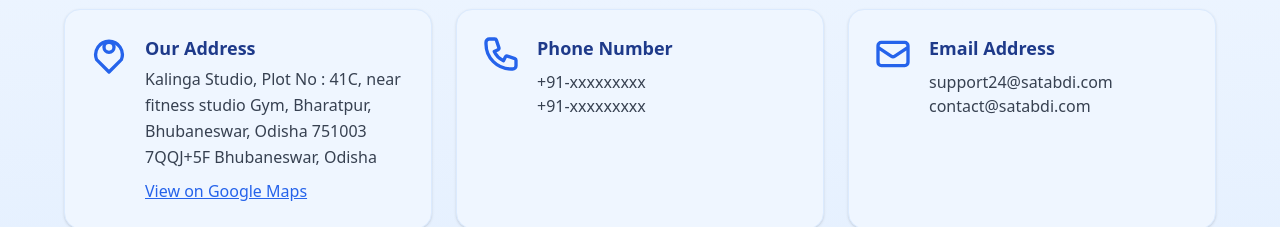
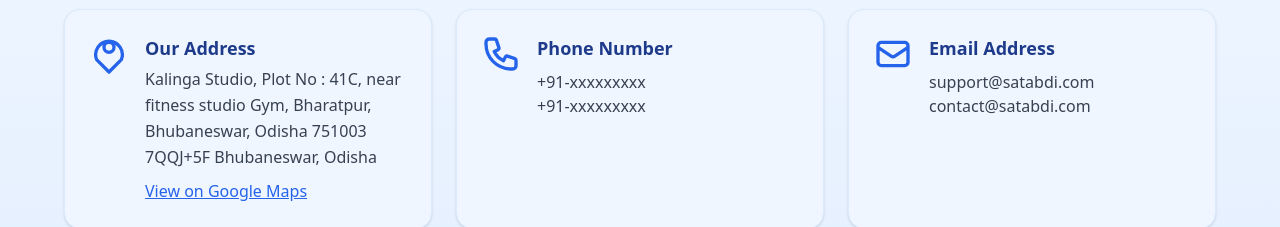
Before and after one commit to retrodserver/Satabdi_Website, a React (Vite) app: page /contact in a window 1280 px wide. Shown: the part 231-458 px from the top of the page. Built offline with nearby package versions, Linux system fonts and the light colour scheme.

Commit message:
location updated

```diff
--- a/src/components/Contact.jsx
+++ b/src/components/Contact.jsx
@@ -116,7 +116,7 @@
               Email Address
             </h3>
             <p className="text-sm sm:text-base leading-relaxed text-gray-700 dark:text-blue-100">
-              support24@satabdi.com
+              support@satabdi.com
               <br /> contact@satabdi.com
             </p>
           </div>
@@ -132,7 +132,7 @@
           height="350"
           className="border-0"
           allowFullScreen
-          loading="lazy"
+          loading=""
           referrerPolicy="no-referrer-when-downgrade"
         ></iframe>
       </div>
--- a/src/components/Menu.jsx
+++ b/src/components/Menu.jsx
@@ -56,7 +56,7 @@
           {menuPhotos.map((item, idx) => (
             <div
               key={idx}
-              className="relative w-full mb-6 break-inside-avoid rounded-3xl overflow-hidden shadow-2xl hover:scale-105 transition-transform cursor-pointer"
+              className="relative w-full mb-6 break-inside-avoid rounded-3xl overflow-hidden shadow-2xl cursor-pointer"
             >
               <img
                 src={item.img}
```
